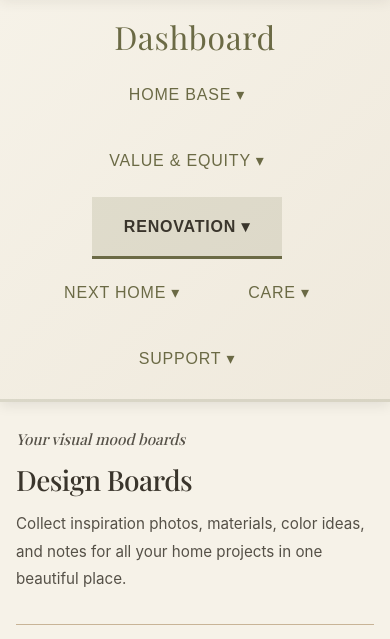
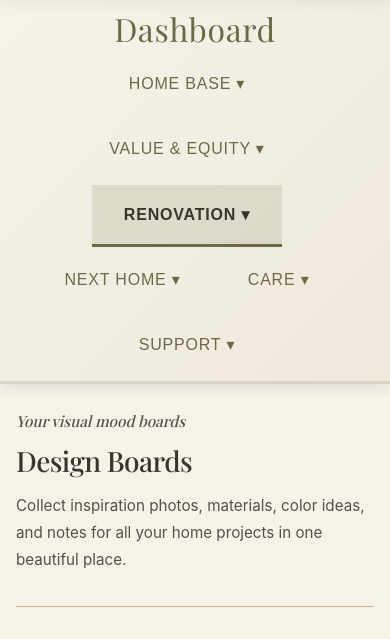
Before and after one commit to kayleighsellskcre/your-life-your-home, a Flask app: page /homeowner/saved-notes in a window 390 px wide. Shown: the part 101-740 px from the top of the page. Run offline with Flask 3, Linux system fonts and the light colour scheme; data comes from the database, SQL or seed files in the repository; some web fonts are replaced.

Commit message:
Make Dashboard header extremely compact - minimize all spacing and sizes

```diff
--- a/templates/homeowner/layout.html
+++ b/templates/homeowner/layout.html
@@ -176,30 +176,30 @@
 
   @media (max-width: 768px) {
     .ylh-nav-container {
-      padding: 0.5rem 1rem;
+      padding: 0.25rem 0.75rem;
       flex-direction: column;
       height: auto;
-      gap: 0.25rem;
+      gap: 0.15rem;
     }
 
     .ylh-nav-title {
-      font-size: 1.3rem;
-      margin: 0.5rem 0 0.25rem 0;
+      font-size: 1.05rem;
+      margin: 0.25rem 0 0.15rem 0;
     }
 
     .ylh-nav-items {
       width: 100%;
       justify-content: center;
       flex-wrap: wrap;
-      gap: 0.25rem;
+      gap: 0.2rem;
     }
 
     .ylh-nav-button,
     .ylh-nav-link {
-      padding: 0.75rem 1rem;
-      font-size: 0.85rem;
+      padding: 0.55rem 0.8rem;
+      font-size: 0.78rem;
       letter-spacing: 0.05em;
-      min-height: 44px;
+      min-height: 38px;
     }
 
     .ylh-dropdown-menu {
```
